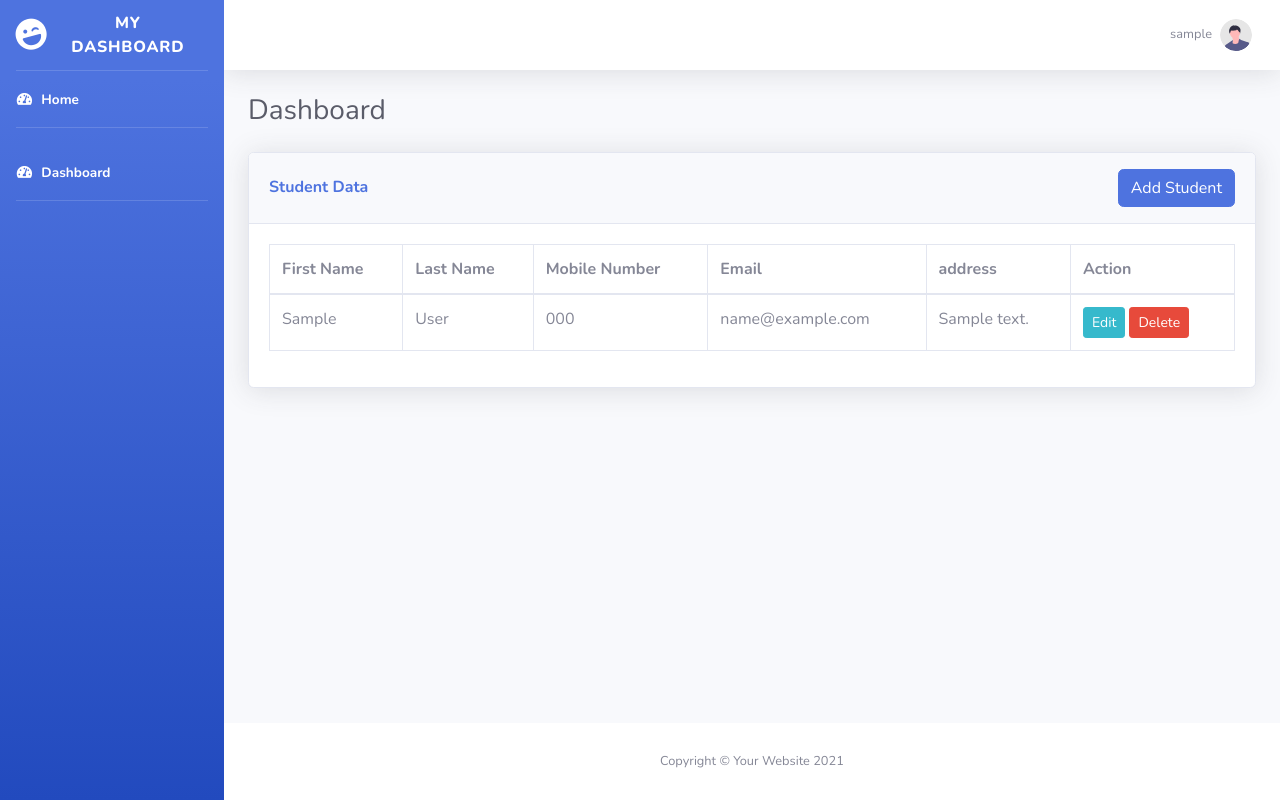
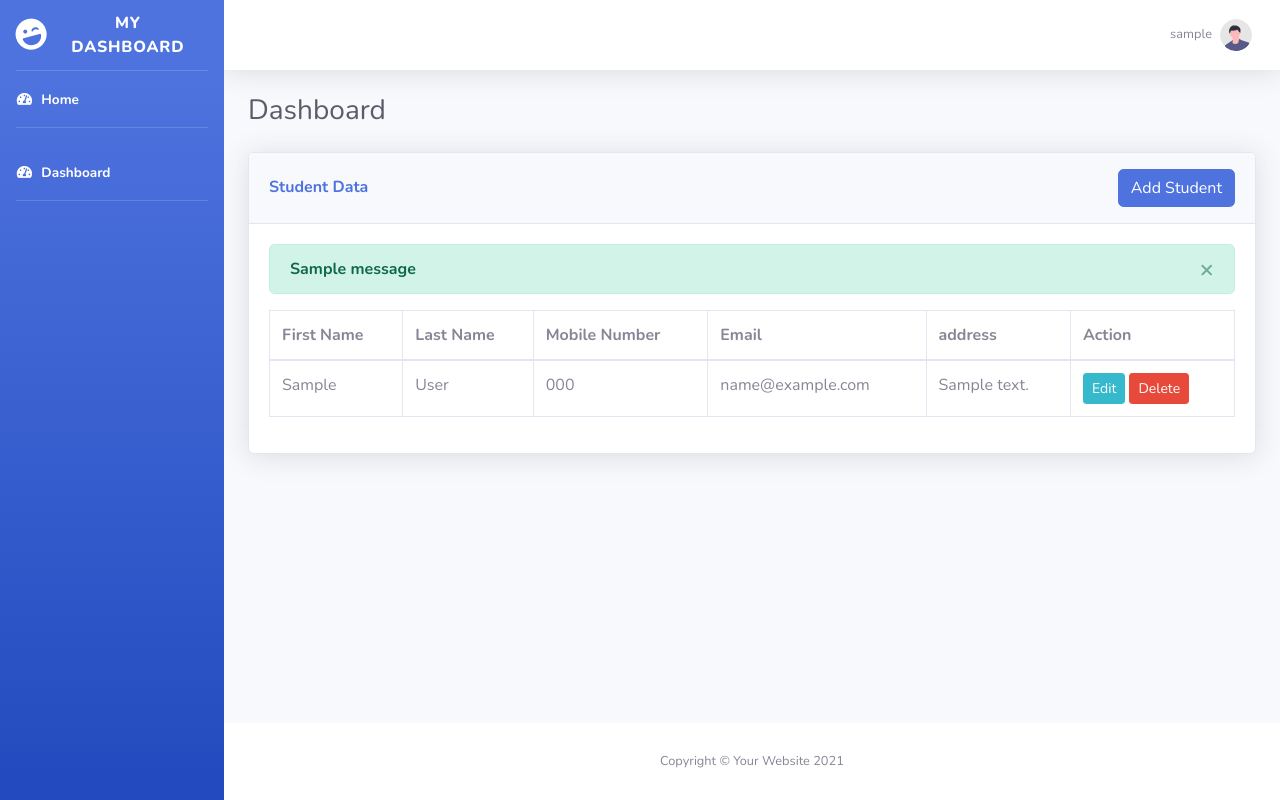
Before and after one commit to nagesh882/task_project, a Django app: page /dashboard/ in a window 1280 px wide. Run offline with Django 5.2, Linux system fonts and the light colour scheme; a user stored in the database is signed in; tables that the repository leaves empty hold one stand-in row (values such as "Sample post"); one stand-in notice (Sample message) is shown; some libraries are stand-ins or nearby versions.

Commit message:
improved

```diff
--- a/myapp/views.py
+++ b/myapp/views.py
@@ -3,6 +3,7 @@ from django.contrib.auth.models import User
 from myapp.forms import signUpForm, signInForm
 from django.contrib.auth import authenticate, login, logout
 from django.contrib.auth.decorators import login_required
+from django.contrib import messages
 
 
 def sign_up(request):
@@ -10,6 +11,7 @@ def sign_up(request):
         form = signUpForm(request.POST)
         if form.is_valid():
             form.save()
+            messages.success(request, 'User registered successfully!')
             return redirect('sign_in')
     else:
         form = signUpForm()
@@ -34,6 +36,8 @@ def sign_in(request):
 
                 if user is not None:
                     login(request, user)
+                    messages.success(request, 'User logged in successfully!')
+
                     return redirect('dashboard')
         else:
             form = signInForm()
@@ -48,5 +52,5 @@ def sign_in(request):
 @login_required(login_url='sign_in')
 def sign_out(request):
     logout(request)
-
+    messages.success(request, 'User logged out successfully!')
     return redirect('sign_in')
--- a/student/views.py
+++ b/student/views.py
@@ -1,6 +1,7 @@
 from django.shortcuts import render, redirect
 from student.models import StudentInfo
 from student.forms import StudentForm
+from django.contrib import messages
 
 # Create your views here.
 
@@ -23,6 +24,7 @@ def add_student(request):
             form = StudentForm(request.POST)
             if form.is_valid():
                 form.save()
+                messages.success(request, 'Student data added successflly!')
                 return redirect('dashboard')
         else:
             form = StudentForm()
@@ -44,6 +46,7 @@ def edit_student(request, student_id):
             form = StudentForm(request.POST, instance=student)
             if form.is_valid():
                 form.save()
+                messages.success(request, 'Student data updated successflly!')
                 return redirect('dashboard')
         else:
             form = StudentForm(instance=student)
@@ -65,6 +68,7 @@ def delete_student(request, student_id):
         student = StudentInfo.objects.get(student_id=student_id)
         if student:
             student.delete()
+            messages.success(request, 'Student data deleted successflly!')
             return redirect("dashboard")
 
     else:
--- /dev/null
+++ b/templates/alert.html
@@ -0,0 +1,12 @@
+{% if messages %}
+    <div>
+        {% for message in messages %}
+        <div class="alert {% if message.tags %} alert-{{ message.tags }} {% else %} alert-info{% endif %} alert-dismissible fade show" role="alert">
+            <strong>{{ message }}</strong>
+            <button type="button" class="close" data-dismiss="alert" aria-label="Close">
+                <span aria-hidden="true">&times;</span>
+            </button>
+        </div>
+        {% endfor %}
+    </div>
+{% endif %}
--- a/templates/dashboard/dashboard.html
+++ b/templates/dashboard/dashboard.html
@@ -23,6 +23,7 @@
                             </div>
                         </div>
                         <div class="card-body">
+                            {% include "alert.html" %}
                             <div class="table-responsive">
                                 <table class="table table-bordered" id="dataTable" width="100%" cellspacing="0">
                                     <thead>
@@ -38,7 +39,7 @@
 
                                     <tbody>
                                         {% if studentData %}
-                                            {% for student in studentData %}
+                                            {% for student in studentData reversed %}
                                                 <tr>
                                                     <td>{{student.first_name}}</td>
                                                     <td>{{student.last_name}}</td>
```
